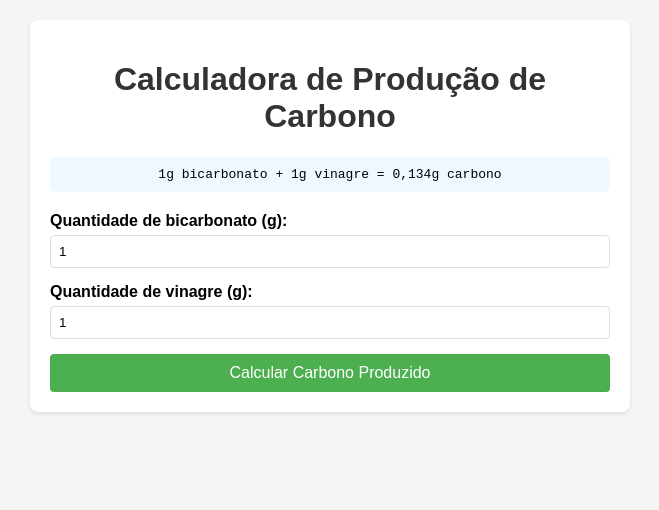
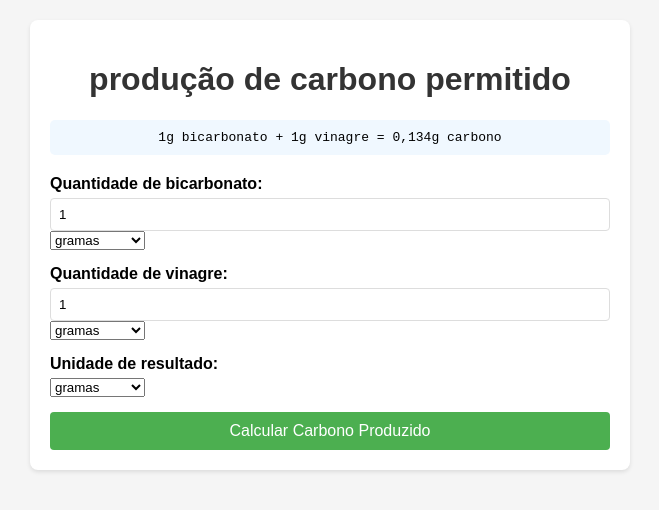
Before and after one commit to esball1/carbono-proibido, a website: page public/index.html in a window 1280 px wide. Shown: the whole page, without its empty margins (310-969 px from the left). Drawn offline with Linux system fonts and the light colour scheme.

Commit message:
Update index.html

```diff
--- a/public/index.html
+++ b/public/index.html
@@ -3,25 +3,48 @@
 <head>
     <meta charset="UTF-8">
     <meta name="viewport" content="width=device-width, initial-scale=1.0">
-    <title>Calculadora de Produção de Carbono</title>
+    <title>produção de carbono permitido</title>
     <link rel="stylesheet" href="/style.css">
 </head>
 <body>
     <div class="calculator">
-        <h1>Calculadora de Produção de Carbono</h1>
+        <h1 id="titulo">produção de carbono permitido</h1>
 
         <div class="formula">
             1g bicarbonato + 1g vinagre = 0,134g carbono
         </div>
 
         <div class="input-group">
-            <label for="bicarbonato">Quantidade de bicarbonato (g):</label>
-            <input type="number" id="bicarbonato" step="0.01" min="0" value="1">
+            <label for="bicarbonato">Quantidade de bicarbonato:</label>
+            <div class="input-with-unit">
+                <input type="number" id="bicarbonato" step="0.01" min="0" value="1">
+                <select id="bicarbonato-unit">
+                    <option value="g">gramas</option>
+                    <option value="kg">quilogramas</option>
+                    <option value="mg">miligramas</option>
+                </select>
+            </div>
         </div>
 
         <div class="input-group">
-            <label for="vinagre">Quantidade de vinagre (g):</label>
-            <input type="number" id="vinagre" step="0.01" min="0" value="1">
+            <label for="vinagre">Quantidade de vinagre:</label>
+            <div class="input-with-unit">
+                <input type="number" id="vinagre" step="0.01" min="0" value="1">
+                <select id="vinagre-unit">
+                    <option value="g">gramas</option>
+                    <option value="kg">quilogramas</option>
+                    <option value="mg">miligramas</option>
+                </select>
+            </div>
+        </div>
+
+        <div class="input-group">
+            <label>Unidade de resultado:</label>
+            <select id="result-unit">
+                <option value="g">gramas</option>
+                <option value="kg">quilogramas</option>
+                <option value="mg">miligramas</option>
+            </select>
         </div>
 
         <button onclick="calcularCarbono()">Calcular Carbono Produzido</button>
```
